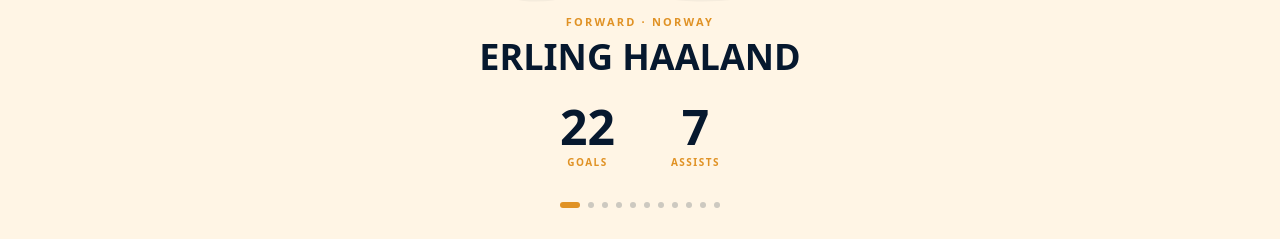
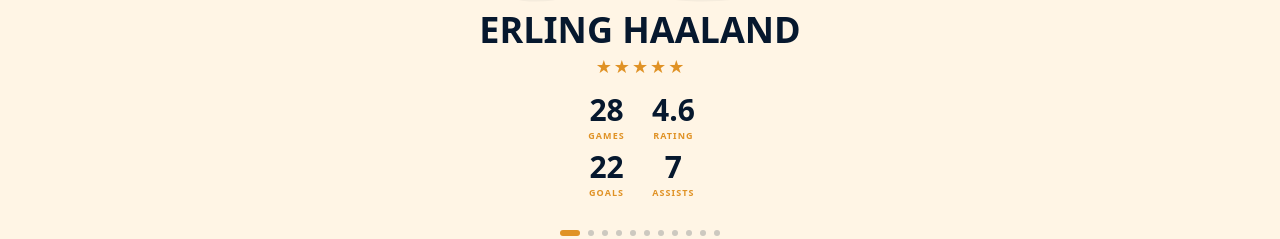
Before and after one commit to rafipopz98/the-city-crew, a Next.js app: page /player-stats in a window 1280 px wide. Shown: the part 561-800 px from the top of the page. Built offline with nearby package versions, Linux system fonts and the light colour scheme.

Commit message:
quick fix

```diff
--- a/components/PlayerStats/PlayerHeroSlider.tsx
+++ b/components/PlayerStats/PlayerHeroSlider.tsx
@@ -2,13 +2,7 @@
 
 import Image from "next/image";
 import { useState, useRef } from "react";
-import {
-  motion,
-  AnimatePresence,
-  useMotionValue,
-  useTransform,
-  animate,
-} from "framer-motion";
+import { motion, AnimatePresence } from "framer-motion";
 
 type Player = {
   name: string;
@@ -19,8 +13,9 @@ type Player = {
   goals: number;
   assists: number;
   cleanSheets: number;
+  games: number;
+  rating: number;
 };
-
 const PLAYERS: Player[] = [
   {
     name: "Erling Haaland",
@@ -32,6 +27,8 @@ const PLAYERS: Player[] = [
     goals: 22,
     assists: 7,
     cleanSheets: 0,
+    games: 28,
+    rating: 4.6,
   },
   {
     name: "Phil Foden",
@@ -43,6 +40,8 @@ const PLAYERS: Player[] = [
     goals: 7,
     assists: 3,
     cleanSheets: 0,
+    games: 18,
+    rating: 4.2,
   },
   {
     name: "Rodri",
@@ -53,6 +52,8 @@ const PLAYERS: Player[] = [
     goals: 4,
     assists: 5,
     cleanSheets: 0,
+    games: 21,
+    rating: 3.2,
   },
   {
     name: "Jérémy Doku",
@@ -64,6 +65,8 @@ const PLAYERS: Player[] = [
     goals: 5,
     assists: 4,
     cleanSheets: 0,
+    games: 17,
+    rating: 3.7,
   },
   {
     name: "Rayan Cherki",
@@ -75,6 +78,8 @@ const PLAYERS: Player[] = [
     goals: 3,
     assists: 8,
     cleanSheets: 0,
+    games: 12,
+    rating: 1.4,
   },
   {
     name: "Antoine Semenyo",
@@ -85,6 +90,8 @@ const PLAYERS: Player[] = [
     goals: 15,
     assists: 4,
     cleanSheets: 0,
+    games: 26,
+    rating: 4.2,
   },
   {
     name: "Rayan Ait-Nouri",
@@ -96,6 +103,8 @@ const PLAYERS: Player[] = [
     goals: 4,
     assists: 2,
     cleanSheets: 0,
+    games: 16,
+    rating: 2.4,
   },
   {
     name: "James Trafford",
@@ -107,6 +116,8 @@ const PLAYERS: Player[] = [
     goals: 0,
     assists: 0,
     cleanSheets: 14,
+    games: 14,
+    rating: 4.6,
   },
   {
     name: "Gianluigi Donnarumma",
@@ -118,6 +129,8 @@ const PLAYERS: Player[] = [
     goals: 0,
     assists: 0,
     cleanSheets: 14,
+    games: 14,
+    rating: 4.1,
   },
   {
     name: "Ruben Dias",
@@ -127,8 +140,10 @@ const PLAYERS: Player[] = [
     image:
       "https://www.mancity.com/meta/media/fk4lwkni/ruben-dias-elec-blue.png?width=900&quality=100",
     goals: 0,
-    assists: 0,
+    assists: 1,
     cleanSheets: 14,
+    games: 14,
+    rating: 4.1,
   },
   {
     name: "Josko Gvardiol",
@@ -140,6 +155,8 @@ const PLAYERS: Player[] = [
     goals: 1,
     assists: 2,
     cleanSheets: 0,
+    games: 14,
+    rating: 3.4,
   },
 ];
 
@@ -180,6 +197,22 @@ export default function PlayerCarousel() {
   };
 
   const active = PLAYERS[activeIndex];
+
+  const stats = [
+    { label: "Games", value: active.games },
+    { label: "Rating", value: active.rating.toFixed(1) },
+    active.position === "Goal Keeper"
+      ? { label: "Clean Sheets", value: active.cleanSheets }
+      : null,
+    active.position !== "Goal Keeper"
+      ? { label: "Goals", value: active.goals }
+      : null,
+    active.position !== "Goal Keeper"
+      ? { label: "Assists", value: active.assists }
+      : null,
+  ]
+    .filter(Boolean)
+    .filter((s) => Number(s!.value) !== 0);
 
   return (
     <section className="relative w-full min-h-screen bg-[#FFF5E5] flex flex-col items-center justify-center overflow-hidden select-none">
@@ -274,18 +307,29 @@ export default function PlayerCarousel() {
             <p className="text-[11px] font-semibold tracking-[0.2em] uppercase text-[#e09225] mb-1">
               {active.position} · {active.country}
             </p>
-            <h2 className="text-3xl sm:text-4xl font-black uppercase text-[#06182e] leading-tight mb-6">
+            <h2 className="text-3xl sm:text-4xl font-black uppercase text-[#06182e] leading-tight">
               {active.name}
             </h2>
-            <div className="flex gap-10 sm:gap-14">
-              {active.cleanSheets > 0 ? (
-                <Stat label="Clean Sheets" value={active.cleanSheets} />
-              ) : (
-                <>
-                  <Stat label="Goals" value={active.goals} />
-                  <Stat label="Assists" value={active.assists} />
-                </>
-              )}
+            <div className="flex flex-col items-center gap-3">
+              <StarRating rating={active.rating} />
+
+              <div className="grid grid-cols-2 gap-x-6 gap-y-2 text-center w-full max-w-55">
+                {stats.map((stat, i) => {
+                  const isLastOdd =
+                    stats.length % 2 !== 0 && i === stats.length - 1;
+
+                  return (
+                    <div
+                      key={i}
+                      className={
+                        isLastOdd ? "col-span-2 flex justify-center" : ""
+                      }
+                    >
+                      <Stat label={stat!.label} value={stat!.value} />
+                    </div>
+                  );
+                })}
+              </div>
             </div>
           </motion.div>
         </AnimatePresence>
@@ -328,15 +372,34 @@ export default function PlayerCarousel() {
   );
 }
 
-function Stat({ label, value }: { label: string; value: number }) {
+function Stat({ label, value }: { label: string; value: number | string }) {
   return (
-    <div className="flex flex-col items-center">
-      <span className="text-4xl sm:text-5xl font-black text-[#06182e]">
+    <div className="flex flex-col items-center leading-tight">
+      <span className="text-2xl sm:text-3xl font-black text-[#06182e]">
         {value}
       </span>
-      <span className="text-[10px] font-semibold tracking-[0.15em] uppercase text-[#e09225] mt-1">
+      <span className="text-[9px] font-semibold tracking-[0.12em] uppercase text-[#e09225] mt-0.5">
         {label}
       </span>
     </div>
   );
 }
+
+function StarRating({ rating }: { rating: number }) {
+  const fullStars = Math.round(rating);
+
+  return (
+    <div className="flex flex-col items-center leading-none">
+      <div className="flex gap-0.5 text-lg">
+        {[...Array(5)].map((_, i) => (
+          <span
+            key={i}
+            className={i < fullStars ? "text-[#e09225]" : "text-[#06182e]/20"}
+          >
+            ★
+          </span>
+        ))}
+      </div>
+    </div>
+  );
+}
```
